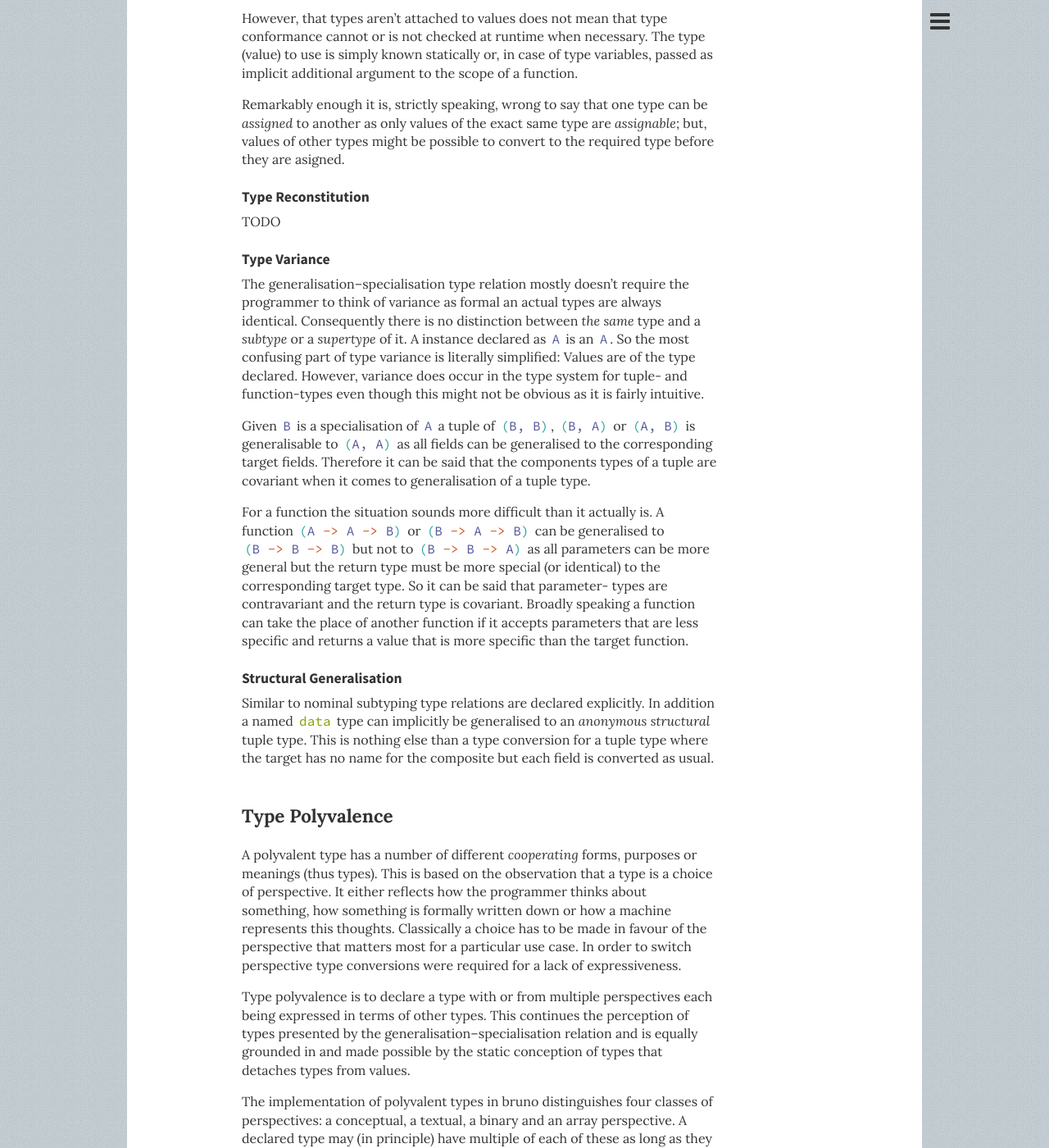
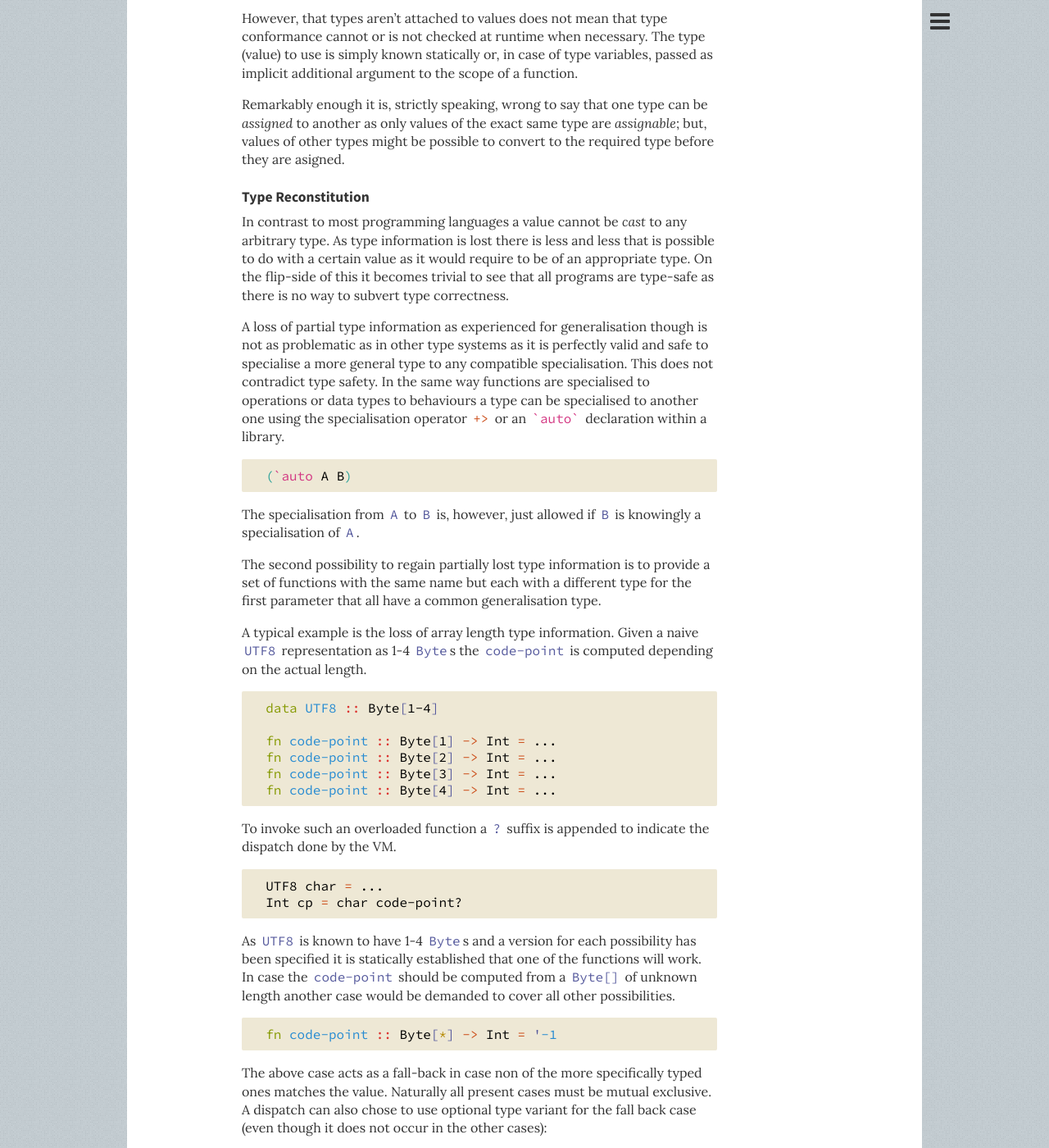
Before and after one commit to bruno-lang/bruno-lang.github.io, a Jekyll site: the page built from in-a-nutshell/index.md, in a window 1280 px wide and 1400 px high, scrolled down 34916 px. Shown: the whole window at 82% size. Built offline with Jekyll 4.4.1, drawn with Linux system fonts in a browser that asks for light colours; nearby versions of some CDN libraries; some of the changed text lies outside the part shown.

Commit message:
Type Reconstitution

```diff
--- a/in-a-nutshell/index.md
+++ b/in-a-nutshell/index.md
@@ -1428,9 +1428,9 @@ structures that can be meaningful in different ways what is reflected through
 different (often related) types.
 
 ### Specialisation -- Generalisation _(Type Polymorphism)_
-Specialisation--generalisation is a type relation that models a type
-polymorphism different from textbook subtyping (interface inheritance) or OO-like
-inheritance (implementation inheritance).
+Specialisation--generalisation is a type relation with static type enforcement
+that models a type polymorphism different from textbook subtyping
+(interface inheritance) or OO-like inheritance (implementation inheritance).
 
 The fundamental difference is well illustrated by the observation that types are
 related in a graph-like hierarchy (more precisely a
@@ -1478,13 +1478,62 @@ but, values of other types might be possible to convert to the required type
 before they are asigned.
 
 #### Type Reconstitution
-
-TODO
-
-<!--
-### Type Inference
-- mandatory type annotations, inference where unambiguous
--->
+In contrast to most programming languages a value cannot be _cast_ to any
+arbitrary type. As type information is lost there is less and less that is
+possible to do with a certain value as it would require to be of an
+appropriate type. On the flip-side of this it becomes trivial to see that
+all programs are type-safe as there is no way to subvert type correctness.
+
+A loss of partial type information as experienced for generalisation though is
+not as problematic as in other type systems as it is perfectly valid and safe
+to specialise a more general type to any compatible specialisation. This does
+not contradict type safety. In the same way functions are specialised to
+operations or data types to behaviours a type can be specialised to another
+one using the specialisation operator `+>` or an `` `auto` `` declaration within
+a library.
+
+		(`auto A B)
+
+The specialisation from `A` to `B` is, however, just allowed if `B` is knowingly
+a specialisation of `A`.
+
+The second possibility to regain partially lost type information is to provide
+a set of functions with the same name but each with a different type for the
+first parameter that all have a common generalisation type.
+
+A typical example is the loss of array length type information. Given a naive
+`UTF8` representation as 1-4 `Byte`s the `code-point` is computed depending on
+the actual length.
+
+		data UTF8 :: Byte[1-4]
+
+		fn code-point :: Byte[1] -> Int = ...
+		fn code-point :: Byte[2] -> Int = ...
+		fn code-point :: Byte[3] -> Int = ...
+		fn code-point :: Byte[4] -> Int = ...
+
+To invoke such an overloaded function a `?` suffix is appended to indicate the
+dispatch done by the VM.
+
+		UTF8 char = ...
+		Int cp = char code-point?
+
+As `UTF8` is known to have 1-4 `Byte`s and a version for each possibility has
+been specified it is statically established that one of the functions will work.
+In case the `code-point` should be computed from a `Byte[]` of unknown length
+another case would be demanded to cover all other possibilities.
+
+		fn code-point :: Byte[*] -> Int = '-1
+
+The above case acts as a fall-back in case non of the more specifically typed
+ones matches the value. Naturally all present cases must be mutual exclusive.
+A dispatch can also chose to use optional type variant for the fall back case
+(even though it does not occur in the other cases):
+
+		fn code-point :: Byte[*] -> Int? = ()
+
+As a result when calling `code-point?` the dispatch will return a value of type
+`Int?`.
 
 #### Type Variance
 The generalisation--specialisation type relation mostly doesn't require the
```
